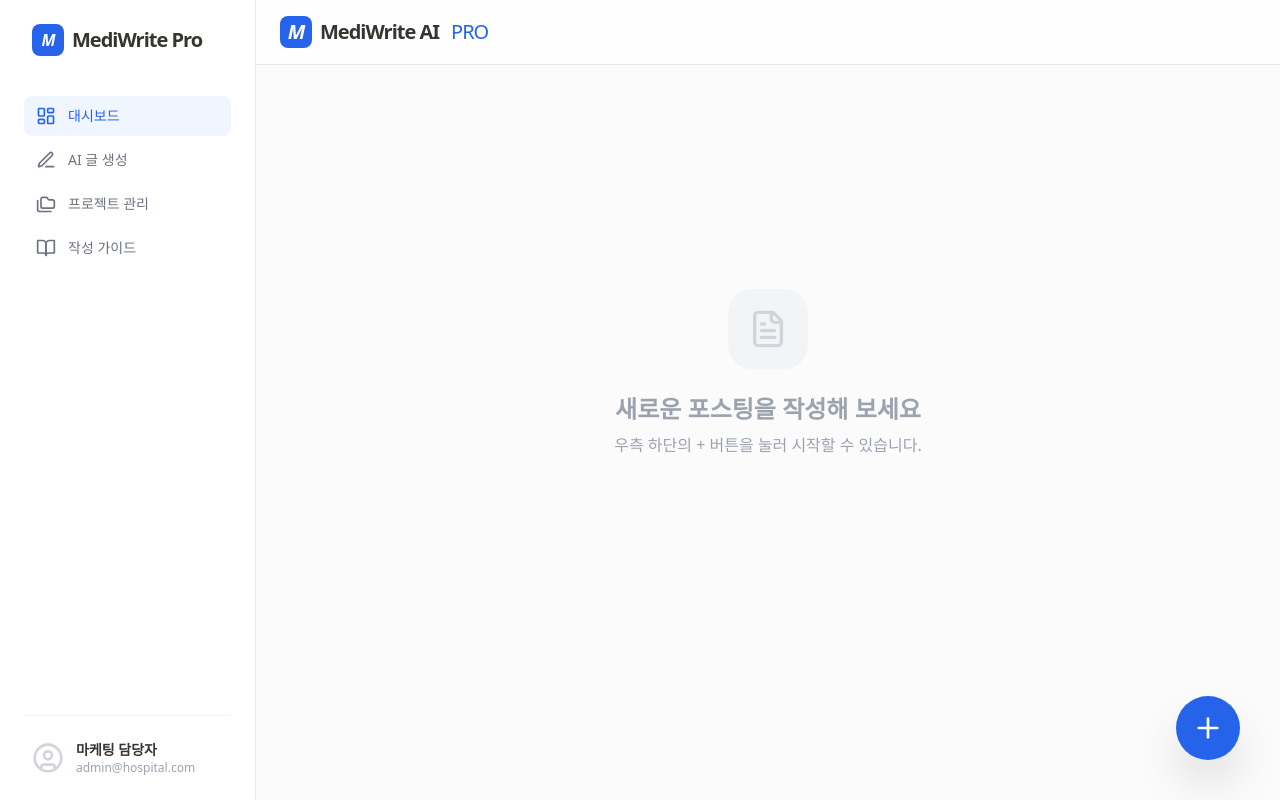
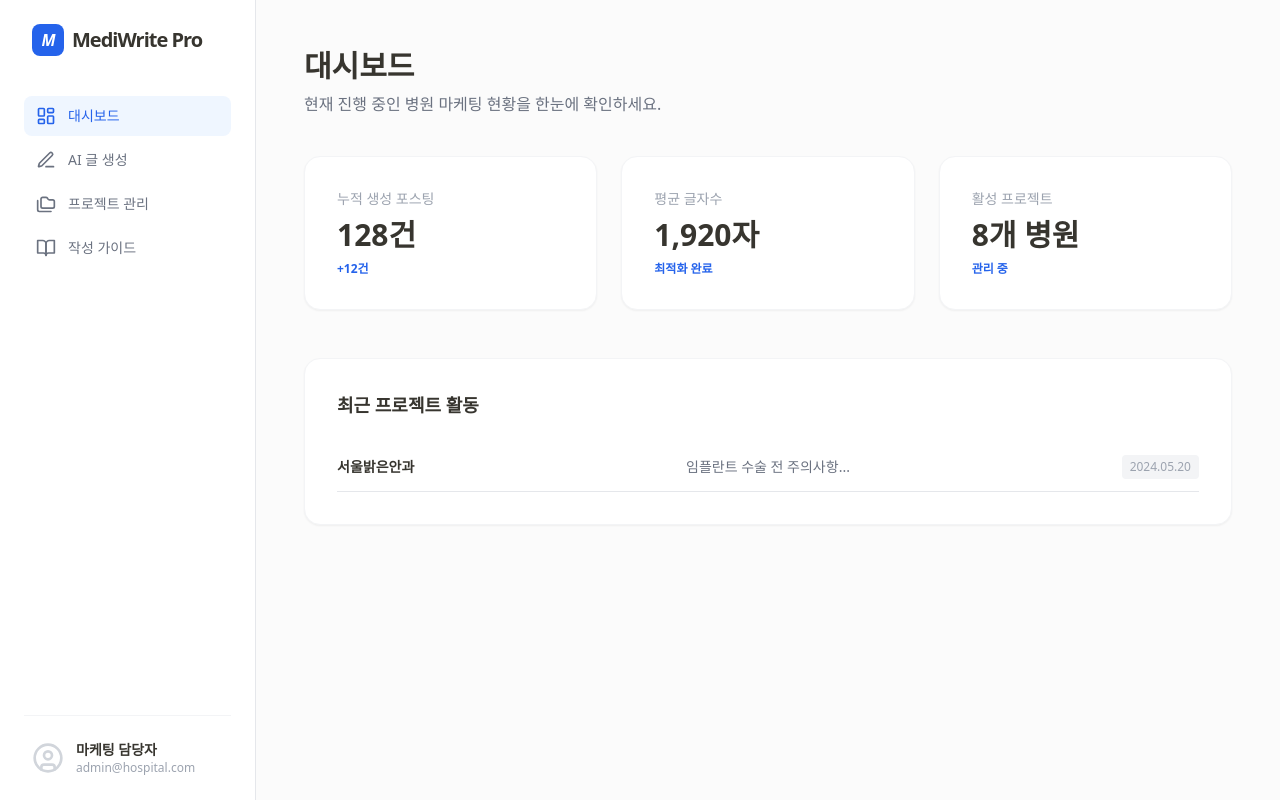
Before and after one commit to Grufti-lee/mediwrite-ai, a Next.js app: page / in a window 1280 px wide. Built offline with nearby package versions, Linux system fonts and the light colour scheme.

Commit message:
Update page.tsx

```diff
--- a/app/page.tsx
+++ b/app/page.tsx
@@ -1,168 +1,38 @@
-"use client";
-
-import React, { useState } from 'react';
-import { Sparkles, Plus, Copy, FileText, CheckCircle2, Loader2, AlertCircle } from 'lucide-react';
-
-export default function MediWritePro() {
-  const [isModalOpen, setIsModalOpen] = useState(false);
-  const [loading, setLoading] = useState(false);
-  const [result, setResult] = useState<any>(null);
-
-  const [formData, setFormData] = useState({
-    title: '', mainKeyword: '', subKeyword: '', extractKeywords: '', topic: '', caution: '', hospitalTone: '따뜻하고 친절한 스타일'
-  });
-
-  const getCharCount = (text: string) => text ? text.replace(/\s/g, '').length : 0;
-
-  const handleGenerate = async () => {
-    setLoading(true);
-    setIsModalOpen(false);
-    try {
-      const res = await fetch('/api/generate', {
-        method: 'POST',
-        headers: { 'Content-Type': 'application/json' },
-        body: JSON.stringify(formData),
-      });
-      const data = await res.json();
-      setResult(data);
-    } catch (error) {
-      alert("글 생성 중 오류가 발생했습니다.");
-    } finally {
-      setLoading(false);
-    }
-  };
+export default function Dashboard() {
+  const stats = [
+    { label: '누적 생성 포스팅', value: '128건', change: '+12건' },
+    { label: '평균 글자수', value: '1,920자', change: '최적화 완료' },
+    { label: '활성 프로젝트', value: '8개 병원', change: '관리 중' },
+  ];
 
   return (
-    <div className="min-h-screen bg-[#FBFBFB] text-[#37352F] selection:bg-blue-100">
-      {/* Header */}
-      <nav className="sticky top-0 z-10 bg-white/80 backdrop-blur-md border-b border-gray-200 px-6 py-4">
-        <div className="max-w-5xl mx-auto flex justify-between items-center">
-          <div className="flex items-center gap-2 font-bold text-xl tracking-tighter">
-            <div className="w-8 h-8 bg-blue-600 rounded-lg flex items-center justify-center text-white italic">M</div>
-            MediWrite AI <span className="text-blue-600 font-normal ml-1">PRO</span>
+    <div className="p-12 max-w-6xl mx-auto">
+      <header className="mb-10">
+        <h1 className="text-3xl font-bold mb-2">대시보드</h1>
+        <p className="text-gray-500 font-medium">현재 진행 중인 병원 마케팅 현황을 한눈에 확인하세요.</p>
+      </header>
+
+      <div className="grid grid-cols-3 gap-6 mb-12">
+        {stats.map((s, i) => (
+          <div key={i} className="bg-white p-8 rounded-2xl border border-gray-100 shadow-sm">
+            <p className="text-sm font-medium text-gray-400 mb-2 uppercase">{s.label}</p>
+            <p className="text-3xl font-bold">{s.value}</p>
+            <p className="text-xs text-blue-600 font-bold mt-2">{s.change}</p>
           </div>
-          {result && (
-            <button onClick={() => window.print()} className="text-sm font-medium text-gray-500 hover:text-black transition">PDF 저장</button>
-          )}
+        ))}
+      </div>
+
+      <section className="bg-white p-8 rounded-2xl border border-gray-100 shadow-sm">
+        <h3 className="font-bold text-lg mb-6">최근 프로젝트 활동</h3>
+        <div className="space-y-4">
+          <div className="flex justify-between items-center py-3 border-b text-sm">
+            <span className="font-bold">서울밝은안과</span>
+            <span className="text-gray-500">임플란트 수술 전 주의사항...</span>
+            <span className="bg-gray-100 px-2 py-1 rounded text-xs text-gray-400">2024.05.20</span>
+          </div>
+          {/* 추가 리스트 아이템... */}
         </div>
-      </nav>
-
-      {/* Main Content */}
-      <main className="max-w-4xl mx-auto py-16 px-6">
-        {loading ? (
-          <div className="flex flex-col items-center justify-center py-40 animate-pulse">
-            <Loader2 className="w-12 h-12 text-blue-600 animate-spin mb-4" />
-            <p className="text-lg font-medium text-gray-500">병원 톤앤매너를 학습하여 글을 작성 중입니다...</p>
-          </div>
-        ) : result ? (
-          <div className="space-y-12 animate-in fade-in duration-700">
-            {/* Result Header */}
-            <div className="border-b border-gray-100 pb-8">
-              <div className="flex items-center gap-2 text-blue-600 text-sm font-bold mb-4">
-                <CheckCircle2 size={16} /> 분석 및 작성 완료
-              </div>
-              <h1 className="text-4xl font-bold mb-4 leading-tight">{result.title}</h1>
-              <div className="flex gap-4 text-xs font-medium text-gray-400 uppercase tracking-widest">
-                <span>제목: {getCharCount(result.title)}자</span>
-                <span>본문: {getCharCount(result.content)}자 (공백제외)</span>
-              </div>
-            </div>
-
-            {/* Generated Image */}
-            {result.imageUrl && (
-              <div className="rounded-2xl overflow-hidden shadow-sm border border-gray-100">
-                <img src={result.imageUrl} alt="AI Generated" className="w-full h-auto" />
-                <div className="p-3 bg-gray-50 text-xs text-gray-400 italic text-center">DALL-E 3로 생성된 고유 이미지 (유사문서 방지)</div>
-              </div>
-            )}
-
-            {/* Content Body */}
-            <article className="prose prose-slate max-w-none">
-              <div className="text-xl leading-[1.9] whitespace-pre-wrap text-gray-800">
-                {result.content}
-              </div>
-            </article>
-
-            {/* CTA & Actions */}
-            <div className="pt-10 flex gap-4">
-              <button
-                onClick={() => { navigator.clipboard.writeText(result.content); alert('복사되었습니다!'); }}
-                className="flex-1 bg-black text-white py-4 rounded-xl font-bold flex items-center justify-center gap-2 hover:bg-gray-800 transition"
-              >
-                <Copy size={20} /> 전체 내용 복사하기
-              </button>
-            </div>
-          </div>
-        ) : (
-          <div className="text-center py-40">
-            <div className="w-20 h-20 bg-gray-100 rounded-3xl flex items-center justify-center mx-auto mb-6">
-              <FileText className="text-gray-300" size={40} />
-            </div>
-            <h2 className="text-2xl font-bold text-gray-400">새로운 포스팅을 작성해 보세요</h2>
-            <p className="text-gray-400 mt-2">우측 하단의 + 버튼을 눌러 시작할 수 있습니다.</p>
-          </div>
-        )}
-      </main>
-
-      {/* Floating Action Button */}
-      <button
-        onClick={() => setIsModalOpen(true)}
-        className="fixed bottom-10 right-10 w-16 h-16 bg-blue-600 text-white rounded-full shadow-2xl flex items-center justify-center hover:scale-110 active:scale-95 transition-all z-50"
-      >
-        <Plus size={32} />
-      </button>
-
-      {/* Notion Style Modal */}
-      {isModalOpen && (
-        <div className="fixed inset-0 z-[60] flex items-center justify-center p-4 bg-black/20 backdrop-blur-sm">
-          <div className="bg-white w-full max-w-2xl rounded-2xl shadow-2xl overflow-hidden animate-in zoom-in duration-200">
-            <div className="px-8 py-6 border-b border-gray-100 flex justify-between items-center">
-              <h3 className="text-xl font-bold">새 포스팅 설정</h3>
-              <button onClick={() => setIsModalOpen(false)} className="text-gray-400 hover:text-black">✕</button>
-            </div>
-            <div className="p-8 space-y-5 overflow-y-auto max-h-[70vh]">
-              <div className="space-y-4">
-                <input
-                  type="text" placeholder="포스팅 제목 (선택사항)"
-                  className="w-full text-2xl font-bold outline-none placeholder:text-gray-200"
-                  onChange={(e) => setFormData({...formData, title: e.target.value})}
-                />
-                <div className="grid grid-cols-2 gap-4">
-                  <div className="space-y-1">
-                    <label className="text-[10px] font-bold text-gray-400 uppercase">메인 키워드</label>
-                    <input type="text" className="w-full p-2 border-b border-gray-100 outline-none focus:border-blue-500" placeholder="예: 임플란트 통증" onChange={(e) => setFormData({...formData, mainKeyword: e.target.value})} />
-                  </div>
-                  <div className="space-y-1">
-                    <label className="text-[10px] font-bold text-gray-400 uppercase">서브 키워드</label>
-                    <input type="text" className="w-full p-2 border-b border-gray-100 outline-none focus:border-blue-500" placeholder="예: 무절개 시술" onChange={(e) => setFormData({...formData, subKeyword: e.target.value})} />
-                  </div>
-                </div>
-                <div className="space-y-1">
-                  <label className="text-[10px] font-bold text-gray-400 uppercase">추출/필수 키워드</label>
-                  <input type="text" className="w-full p-2 border-b border-gray-100 outline-none focus:border-blue-500" placeholder="자연스럽게 녹여낼 단어들 (쉼표 구분)" onChange={(e) => setFormData({...formData, extractKeywords: e.target.value})} />
-                </div>
-                <div className="space-y-1">
-                  <label className="text-[10px] font-bold text-gray-400 uppercase">블로그 주제 및 상세 내용</label>
-                  <textarea className="w-full p-2 h-24 bg-gray-50 rounded-lg outline-none focus:ring-2 focus:ring-blue-100" placeholder="어떤 내용을 중점적으로 다룰까요?" onChange={(e) => setFormData({...formData, topic: e.target.value})} />
-                </div>
-                <div className="space-y-1">
-                  <label className="text-[10px] font-bold text-gray-400 uppercase flex items-center gap-1"><AlertCircle size={10}/> 유의사항</label>
-                  <input type="text" className="w-full p-2 border-b border-gray-100 outline-none focus:border-blue-500 text-sm" placeholder="예: 비수술적 요법 강조" onChange={(e) => setFormData({...formData, caution: e.target.value})} />
-                </div>
-              </div>
-            </div>
-            <div className="p-8 bg-gray-50 flex gap-3">
-              <button onClick={() => setIsModalOpen(false)} className="flex-1 py-3 font-bold text-gray-500 hover:bg-gray-100 rounded-xl transition">취소</button>
-              <button
-                onClick={handleGenerate}
-                className="flex-[2] py-3 bg-blue-600 text-white font-bold rounded-xl flex items-center justify-center gap-2 hover:bg-blue-700 shadow-lg shadow-blue-200 transition"
-              >
-                <Sparkles size={18} /> AI 글 생성하기
-              </button>
-            </div>
-          </div>
-        </div>
-      )}
+      </section>
     </div>
   );
 }
```
